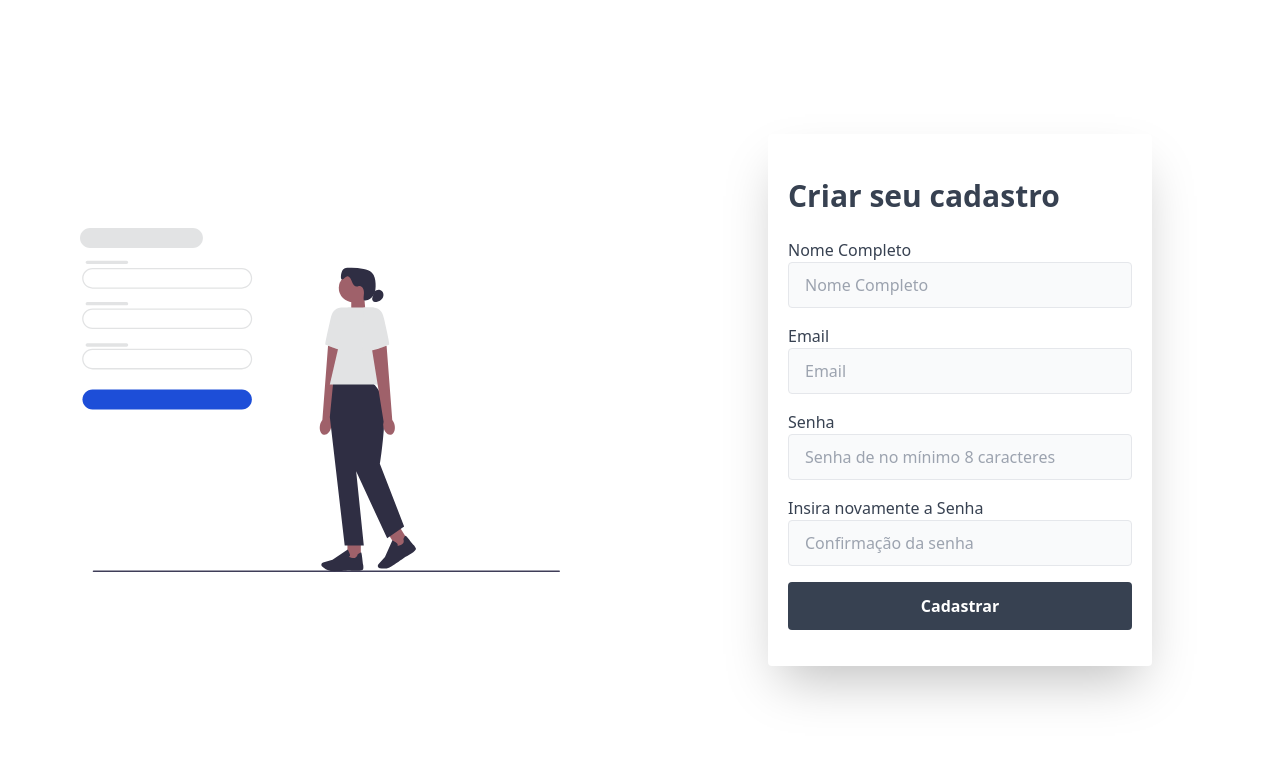
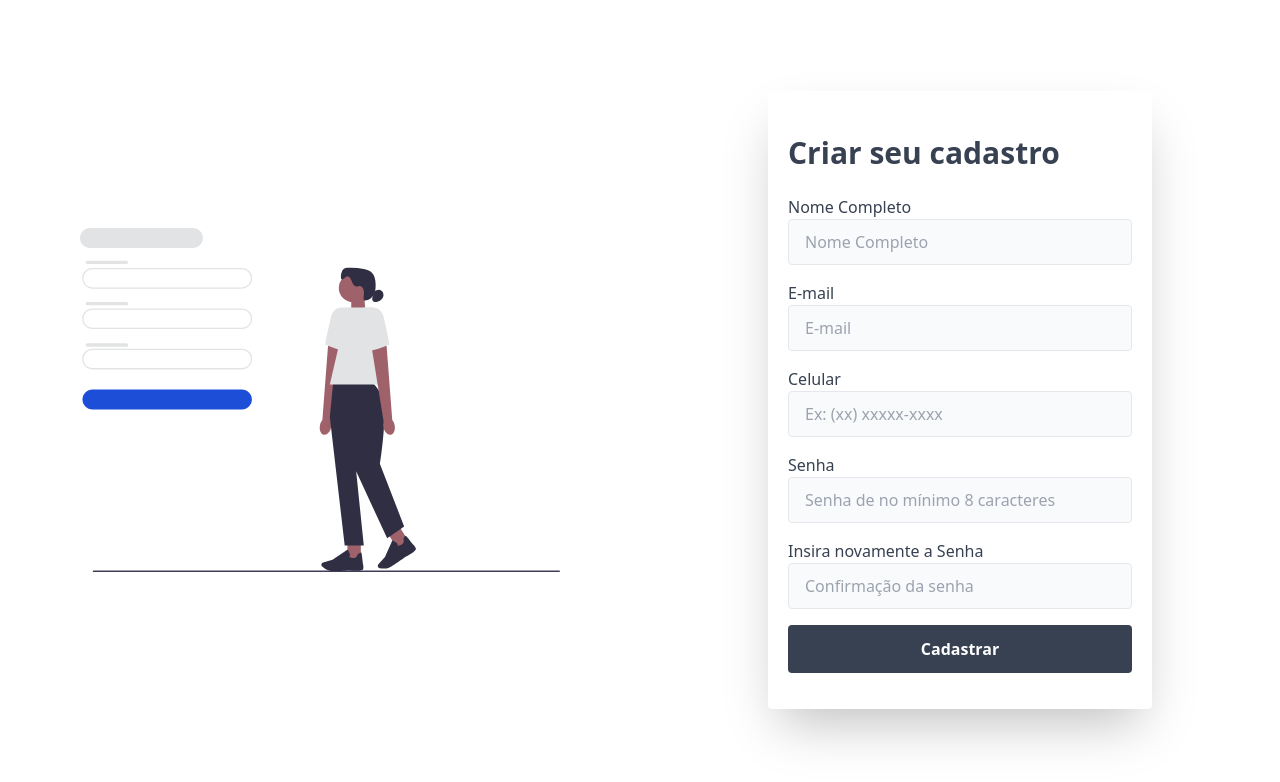
Before and after one commit to evandrofriedri/frontend-web, a Vue app: page /create-account in a window 1280 px wide. Shown: the top 782 px of the page. Built offline with nearby package versions, Linux system fonts and the light colour scheme.

Commit message:
Ajustado formularios do projeto

```diff
--- a/src/views/LoginView.vue
+++ b/src/views/LoginView.vue
@@ -22,11 +22,14 @@
             <span class="mx-4 text-gray-200">ou</span>
             <div class="flex-grow border-t border-gray-200" />
           </div>
-          <form action="">
-            <BaseInput id="email" v-model="email" label="Seu email" type="email" placeholder="E-mail" />
-            <BaseInput id="senha" v-model="senha" label="Senha" type="password" placeholder="Senha" />
+          <form action="" @submit.prevent="submitForm">
+            <BaseInput id="email" v-model="formData.userEmail" label="E-mail" type="email" placeholder="E-mail" :errors="v$.userEmail.$errors" />
+            <BaseInput id="senha" v-model="formData.password" label="Senha" type="password" placeholder="Senha" :errors="v$.password.$errors" />
             <div class="mb-4">
-              <button class="inline-block w-full py-4 px-8 leading-none text-white bg-gray-700 hover:bg-gray-900 font-semibold rounded" type="submit">
+              <button
+                class="inline-block w-full py-4 px-8 leading-none text-white bg-gray-700 hover:bg-gray-900 font-semibold rounded"
+                type="submit"
+              >
                 Entrar
               </button>
             </div>
@@ -52,10 +55,38 @@
 </template>
 
 <script setup>
-import { ref } from 'vue';
+import { reactive, computed } from 'vue';
+import { useVuelidate } from '@vuelidate/core';
+import {
+  required, email, helpers,
+} from '@vuelidate/validators';
 import BaseInput from '../components/BaseInput.vue';
 
-const email = ref('');
-const senha = ref('');
+const formData = reactive({
+  userEmail: '',
+  password: '',
+});
+
+const rules = computed(() => ({
+  userEmail: {
+    required: helpers.withMessage('Campo obrigatório', required),
+    email: helpers.withMessage('Insira um email válido', email),
+  },
+  password: {
+    required: helpers.withMessage('Campo obrigatório', required),
+  },
+}));
+
+const v$ = useVuelidate(rules, formData);
+
+const submitForm = async () => {
+  const result = await v$.value.$validate();
+
+  if (result) {
+    console.log('fomr enviado!');
+  } else {
+    console.log('nao enviado!');
+  }
+};
 
 </script>
--- a/src/views/UserSettingView.vue
+++ b/src/views/UserSettingView.vue
@@ -11,7 +11,7 @@
             <div class="flex flex-col md:flex-row">
               <div class="basis-1/2 pr-2">
                 <BaseInput id="username" v-model="formData.userName" label="Nome Completo" type="text" placeholder="Nome Completo" :errors="v$.userName.$errors" />
-                <BaseInput id="userEmail" v-model="formData.userEmail" label="Email" type="email" placeholder="Email" :errors="v$.userEmail.$errors" />
+                <BaseInput id="userEmail" v-model="formData.userEmail" label="E-mail" type="email" placeholder="E-mail" :errors="v$.userEmail.$errors" />
                 <BaseInput id="cellphone" v-model="formData.cellphone" name="cellphone" label="Celular" type="text" placeholder="Ex: (xx) xxxxx-xxxx" :errors="v$.cellphone.$errors" />
               </div>
               <div class="basis-1/2">
--- a/src/views/create-account/CreateAccountView.vue
+++ b/src/views/create-account/CreateAccountView.vue
@@ -14,7 +14,8 @@
           </h2>
           <form action="" @submit.prevent="submitForm">
             <BaseInput id="username" v-model="formData.userName" label="Nome Completo" type="text" placeholder="Nome Completo" :errors="v$.userName.$errors" />
-            <BaseInput id="userEmail" v-model="formData.userEmail" label="Email" type="email" placeholder="Email" :errors="v$.userEmail.$errors" />
+            <BaseInput id="userEmail" v-model="formData.userEmail" label="E-mail" type="email" placeholder="E-mail" :errors="v$.userEmail.$errors" />
+            <BaseInput id="cellphone" v-model="formData.cellphone" name="cellphone" label="Celular" type="text" placeholder="Ex: (xx) xxxxx-xxxx" :errors="v$.cellphone.$errors" />
             <BaseInput id="password" v-model="formData.password" label="Senha" type="password" placeholder="Senha de no mínimo 8 caracteres" :errors="v$.password.$errors" />
             <BaseInput id="confirmPassword" v-model="formData.confirmPassword" label="Insira novamente a Senha" type="password" placeholder="Confirmação da senha" :errors="v$.confirmPassword.$errors" />
             <div class="mb-4">
@@ -38,13 +39,27 @@ import {
   required, email, sameAs, minLength, helpers,
 } from '@vuelidate/validators';
 import { reactive, computed } from 'vue';
+import { useEventListener } from '@vueuse/core';
 import BaseInput from '../../components/BaseInput.vue';
 
 const formData = reactive({
   userName: '',
   userEmail: '',
+  cellphone: '',
   password: '',
   confirmPassword: '',
+});
+
+const number = helpers.regex(
+  /^\([1-9]{2}\) [0-9]{5}-[0-9]{4}$/,
+);
+
+useEventListener(document, 'input', (evt) => {
+  if (evt.target.name === 'cellphone') {
+    const x = evt.target.value.replace(/\D/g, '').match(/(\d{0,2})(\d{0,5})(\d{0,4})/);
+    // eslint-disable-next-line no-param-reassign
+    evt.target.value = !x[2] ? x[1] : `(${x[1]}) ${x[2]}${x[3] ? `-${x[3]}` : ''}`;
+  }
 });
 
 const rules = computed(() => ({
@@ -52,6 +67,10 @@ const rules = computed(() => ({
   userEmail: {
     required: helpers.withMessage('Campo obrigatório', required),
     email: helpers.withMessage('Insira um email válido', email),
+  },
+  cellphone: {
+    required: helpers.withMessage('Campo obrigatório', required),
+    number: helpers.withMessage('Formato inválido Ex: (xx) xxxxx-xxxx', number),
   },
   password: {
     required: helpers.withMessage('Campo obrigatório', required),
```
